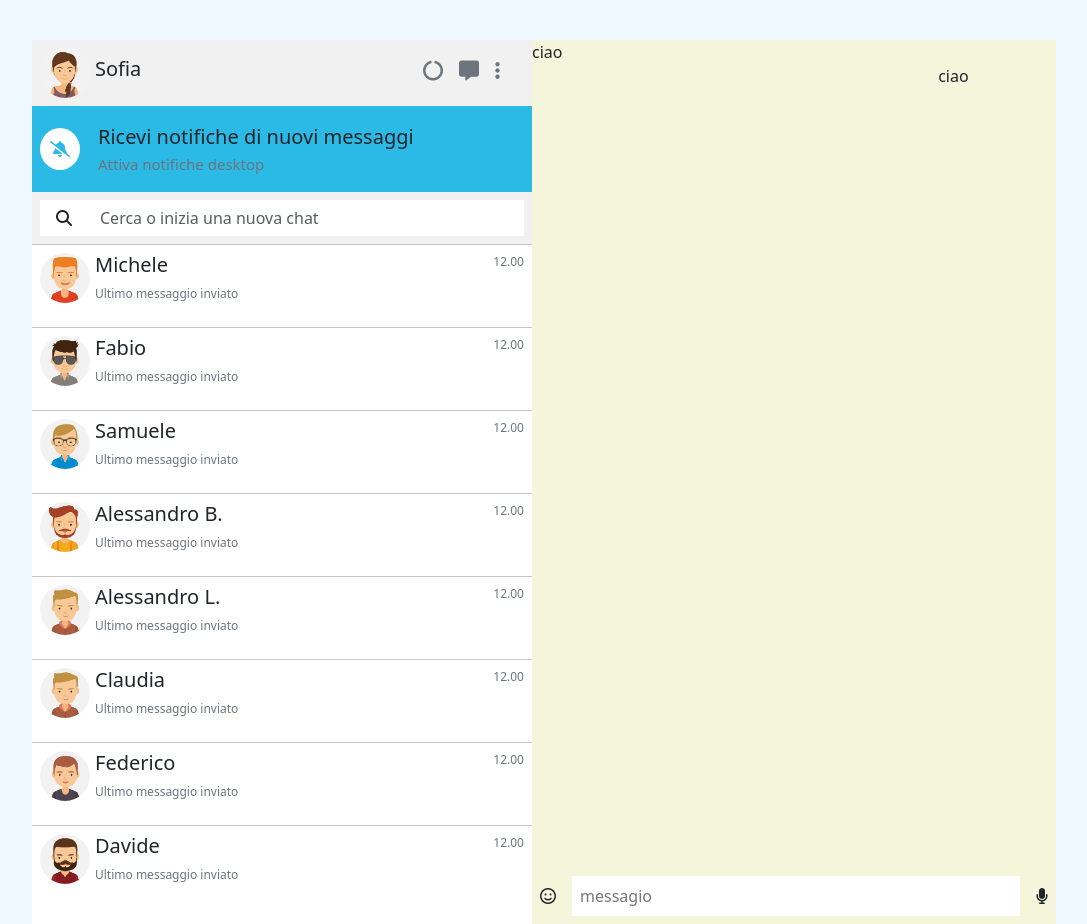
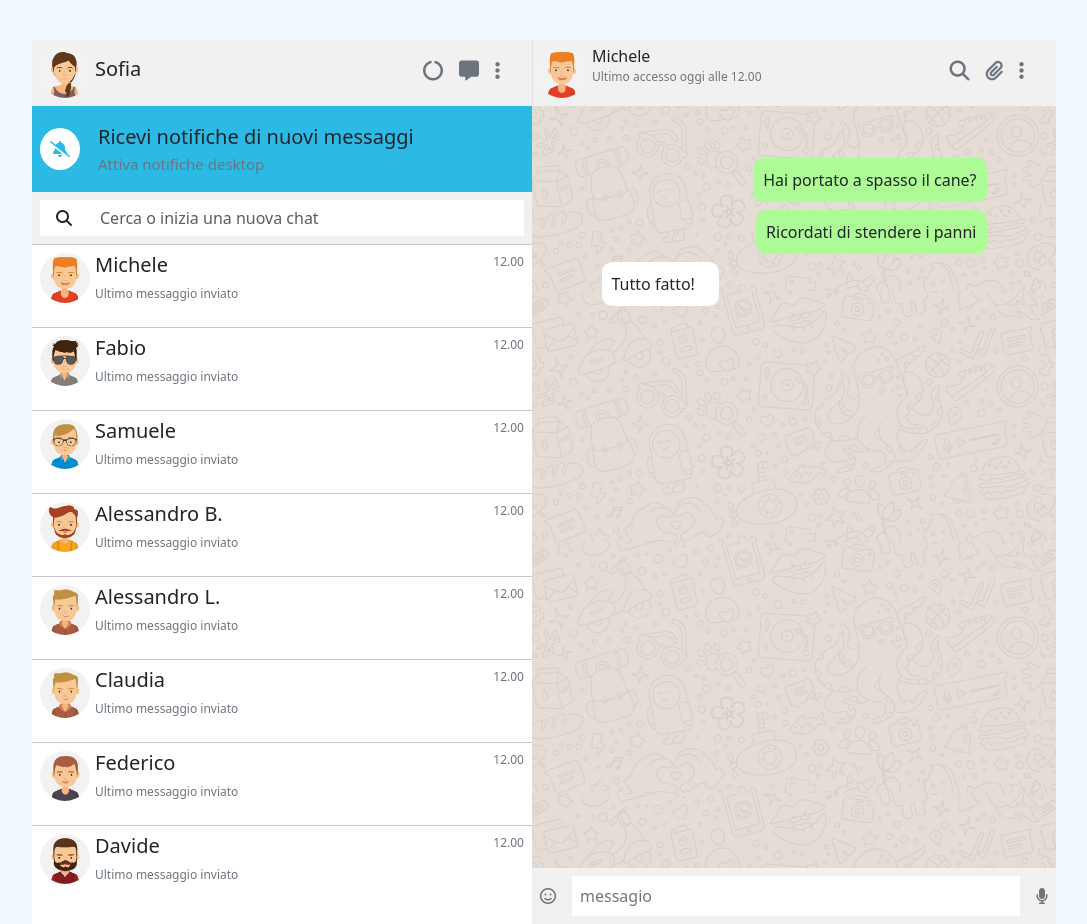
Before and after one commit to CraciaDenisStefan/vue-boolzapp, a plain HTML site: page index.html in a window 1280 px wide. Shown: the whole page, without its empty margins (96-1183 px from the left). Drawn offline with nearby package versions, Linux system fonts and the light colour scheme.

Commit message:
milestone 1 e 2 funzionanti

```diff
--- a/css/style.css
+++ b/css/style.css
@@ -7,7 +7,7 @@ body{
     background-color: aliceblue;
 }
 .container_fix{
-    background-color: beige;
+    background-color: rgb(231, 231, 50);
     position: absolute;
     width: 80%;
     top: 5%;
@@ -51,3 +51,17 @@ body{
 .notice{
     background-color: rgb(43, 186, 230);
 }
+.chat{
+    background-image: url(../img/mine.jpg);
+}
+.received, .sent{
+    min-width: 30%;
+    border-radius: 10px;
+    padding: 10px ;
+}
+.sent{
+    background-color: rgb(173, 252, 149);
+}
+.received{
+    background-color: white;
+}
--- a/index.html
+++ b/index.html
@@ -20,7 +20,7 @@
                                 <div class="content_col_left p-2 d-flex align-items-center ">
                                     <!-- Il tuo account -->
                                     <div class="foto">
-                                        <img class="avatar bg-light" src="./img/avatar_io.jpg" alt="io">
+                                        <img class="avatar " src="./img/avatar_io.jpg" alt="io">
                                     </div>
                                     <h5 class="name">Sofia</h5>
                                 </div>
@@ -53,7 +53,7 @@
                             <div class="col-12 ">
                                 <!-- Contatti -->
                                 <ul class="list-unstyled ">
-                                    <li class="border-top border-secondary-subtle d-flex justify-content-between" v-for="(contact, index) in contacts">
+                                    <li class="border-top border-secondary-subtle d-flex justify-content-between" v-for="(contact, index) in contacts" @click="selectContacts(index)">
                                         <div class="foto d-flex p-2">
                                             <img class="avatar" :src="contact.avatar" alt="contact">
                                             <div class="name">
@@ -67,31 +67,40 @@
                             </div>
                         </div>
 
-                        <div class="col content_right d-flex  flex-column">
+                        <div class="col content_right d-flex  flex-column chat ">
 
                             <!-- Inizio contenuto della chat -->
-                            <div class="col-12 d-flex justify-content-between">
+                            <div class="col-12 d-flex justify-content-between background_crem border-start">
                                 <!-- con chi stai chattando -->
-                                <div class="content_col_left d-flex">
-                                    <div class="foto"></div>
-                                    <div class="name"></div>
-                                </div>
-                                <div class="content_col_right"></div>
-                            </div>
-
-                                <div class="chat">
-                                    <!-- chat -->
-                                    <div class="col-10 d-flex justify-content-start">
-                                        <div class="received">ciao</div>
+                                <div class="content_col_left d-flex p-1 align-items-center">
+                                    <div class="foto">
+                                        <img class="avatar" :src="contacts[selectContact].avatar" alt="contact">
                                     </div>
-                                    <div class="col-10 d-flex justify-content-end">
-                                        <div class="sent">ciao</div>
+                                    <div class="name">{{contacts[selectContact].name}}
+                                        <p class="text-secondary font_custom">Ultimo accesso oggi alle 12.00</p>
                                     </div>
                                 </div>
+                                <div class="content_col_right  text-secondary p-3 fs-5">
+                                    <span class="mx-3"><i class="fa-sharp fa-solid fa-magnifying-glass "></i></span>
+                                    <span><i class="fa-solid fa-paperclip"></i></span>
+                                    <span class="mx-3"><i class="fa-solid fa-ellipsis-vertical"></i></span>
+                                </div>
+                            </div>
+                            <div class="pt-5 col-9 align-self-center">
+                                <!-- chat -->
+                                <div v-for="(message, index) in contacts[selectContact].messages">
+                                  <div v-if="contacts[selectContact].messages[index].status === 'received'" class="col-12 d-flex justify-content-start">
+                                    <div class="received m-1">{{ contacts[selectContact].messages[index].message }}</div>
+                                  </div>
+                                  <div v-else class="col-12 d-flex justify-content-end">
+                                    <div class="sent m-1">{{ contacts[selectContact].messages[index].message }}</div>
+                                  </div>
+                                </div>
+                              </div>
 
-                                <div class="mt-auto p-2">
+                                <div class="mt-auto p-2 background_crem">
                                     <!-- input messaggio -->
-                                    <div class="d-flex align-items-center">
+                                    <div class="d-flex align-items-center  text-secondary">
                                         <i class="fa-regular fa-face-smile "></i>
                                         <input  type="text" placeholder="messagio" class="p-2 col mx-3 border border-0">
                                         <i class="fas fa-microphone"></i>
```
